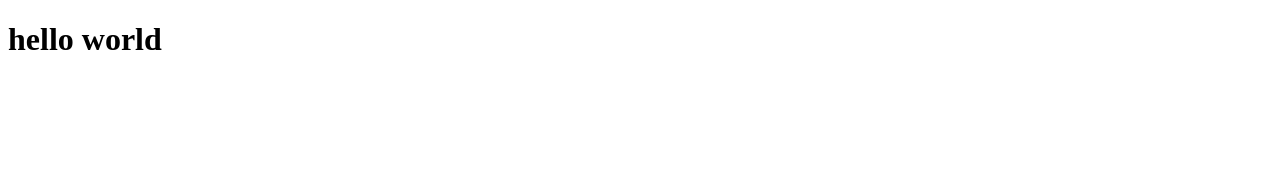
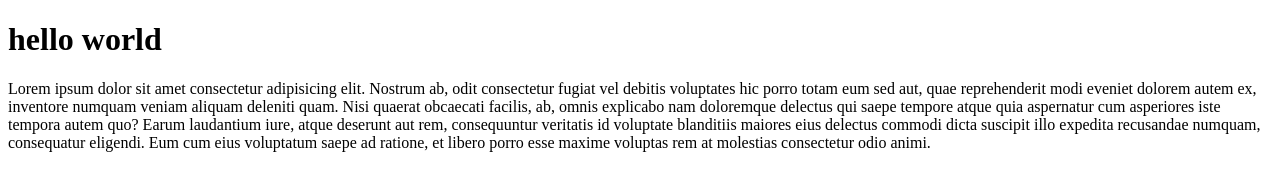
Before and after one commit to nayan-islam/git, a plain HTML site: page index.html in a window 1280 px wide. Drawn offline with Linux system fonts and the light colour scheme.

Commit message:
add lorem

```diff
--- a/index.html
+++ b/index.html
@@ -7,5 +7,17 @@
   </head>
   <body>
     <h1>hello world</h1>
+    <p>
+      Lorem ipsum dolor sit amet consectetur adipisicing elit. Nostrum ab, odit
+      consectetur fugiat vel debitis voluptates hic porro totam eum sed aut,
+      quae reprehenderit modi eveniet dolorem autem ex, inventore numquam veniam
+      aliquam deleniti quam. Nisi quaerat obcaecati facilis, ab, omnis explicabo
+      nam doloremque delectus qui saepe tempore atque quia aspernatur cum
+      asperiores iste tempora autem quo? Earum laudantium iure, atque deserunt
+      aut rem, consequuntur veritatis id voluptate blanditiis maiores eius
+      delectus commodi dicta suscipit illo expedita recusandae numquam,
+      consequatur eligendi. Eum cum eius voluptatum saepe ad ratione, et libero
+      porro esse maxime voluptas rem at molestias consectetur odio animi.
+    </p>
   </body>
 </html>
```
